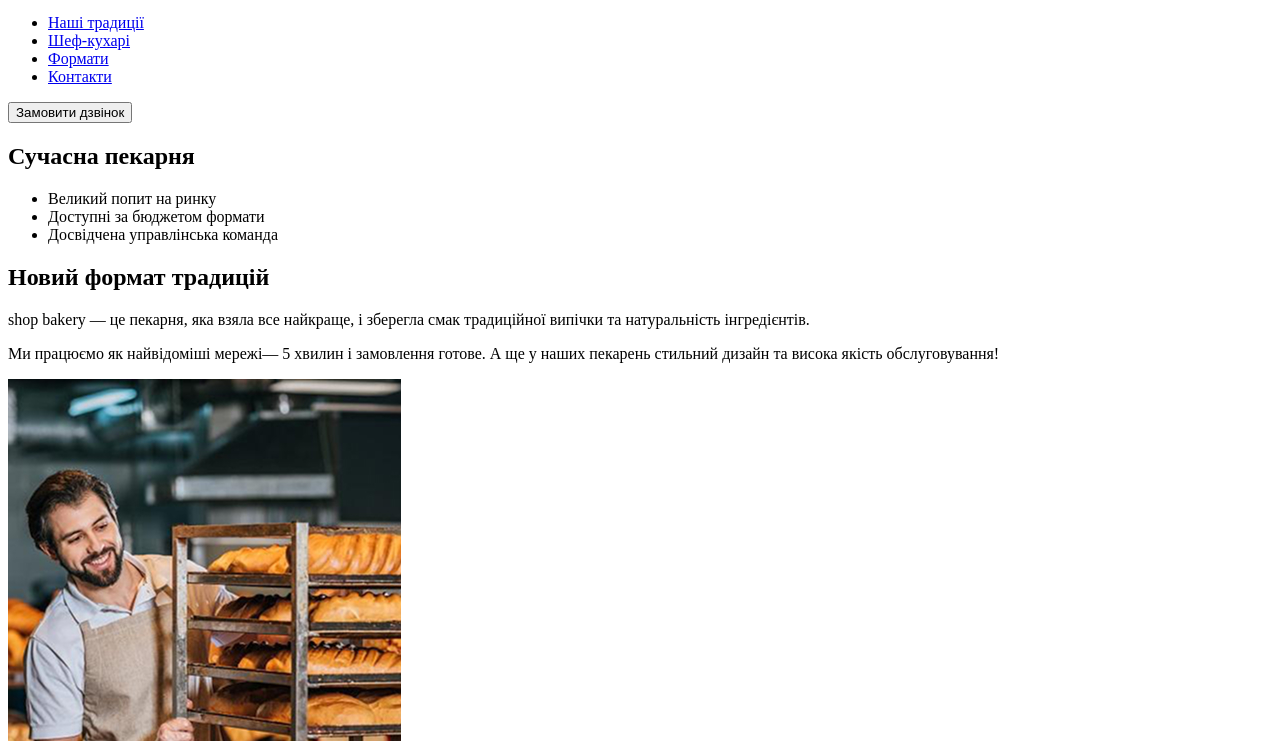
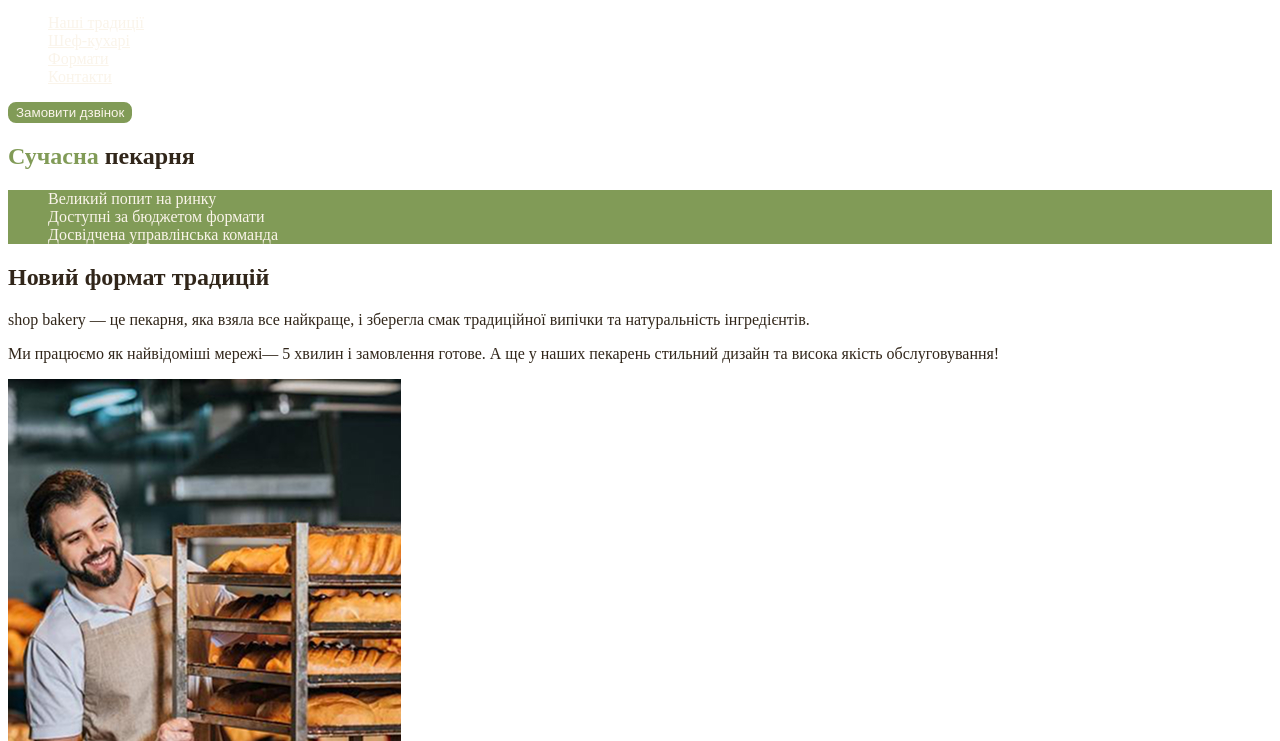
Before and after one commit to 4Davve/genius-learn, a plain HTML site: page index.html in a window 1280 px wide. Shown: the part 59-800 px from the top of the page. Drawn offline with Linux system fonts and the light colour scheme.

Commit message:
Add style.css and css variables

```diff
--- /dev/null
+++ b/css/style.css
@@ -0,0 +1,55 @@
+/* Base */
+
+:root {
+  --color-primay-dark: #31261A;
+  --color-primay-light: #FAF4EA;
+  --color-brand-light: #819B57;
+  --color-brand-dark: #465929;
+}
+
+body {
+  color: var(--color-primay-dark);
+}
+
+ul {
+  list-style-type: none;
+}
+
+/* Button */
+.btn-primary {
+  color: var(--color-primay-light);
+  border:  2px solid var(--color-brand-light);
+  background-color: var(--color-brand-light);
+  border-radius: 8px;
+  cursor: pointer;
+}
+
+.btn-primary:hover {
+  color: var(--color-brand-dark);
+  background-color: transparent;
+}
+
+/* Links */
+.nav-links {
+  color: var(--color-primay-light);
+  transition: color 0.3s ease;
+}
+
+.nav-links:hover {
+  color: var(--color-brand-light);
+}
+
+/* Hero section */
+.hero-title .accent {
+  color: var(--color-brand-light);
+}
+
+/* Advantages section */
+.advantages-ul {
+  color: var(--color-primay-light);
+  background-color: var(--color-brand-light);
+}
+
+.section-title .accent {
+  color: var(--color-brand-dark);
+}
--- a/index.html
+++ b/index.html
@@ -5,6 +5,8 @@
   <meta charset="UTF-8">
   <meta name="viewport" content="width=device-width, initial-scale=1.0">
   <title>Сучасна пекарня</title>
+
+  <link rel="stylesheet" href="./css/style.css">
 </head>
 
 <body>
@@ -14,27 +16,27 @@
         <img src="./img/logo.svg" alt="Магазин Випічки">
       </a>
       <ul>
-        <li><a href="#traditions-section">Наші традиції</a></li>
-        <li><a href="#chefs-section">Шеф-кухарі</a></li>
-        <li><a href="#formats-section">Формати</a></li>
-        <li><a href="#contacts-section">Контакти</a></li>
+        <li><a href="#traditions-section" class="nav-links">Наші традиції</a></li>
+        <li><a href="#chefs-section" class="nav-links">Шеф-кухарі</a></li>
+        <li><a href="#formats-section" class="nav-links">Формати</a></li>
+        <li><a href="#contacts-section" class="nav-links">Контакти</a></li>
       </ul>
     </nav>
-    <button type="button">Замовити дзвінок</button>
+    <button class="btn-primary">Замовити дзвінок</button>
   </header>
   <main>
     <section>
-      <h1>
-        Сучасна пекарня
+      <h1 class="hero-title">
+        <span class="accent">Сучасна</span> пекарня
       </h1>
     </section>
     <section id="traditions-section">
-      <ul>
+      <ul class="advantages-ul">
         <li>Великий попит на ринку</li>
         <li>Доступні за бюджетом формати</li>
         <li>Досвідчена управлінська команда</li>
       </ul>
-      <h2>
+      <h2 class="section-title">
         Новий формат традицій
       </h2>
       <p>
@@ -50,9 +52,9 @@
       <img src="./img/baker-man.jpg" alt="Чоловік випикає хліб з посмішкою">
     </section>
     <section id="chefs-section">
-      <h2>
+      <h2 class="section-title">
         Наші найкращі
-        шеф -кухарі
+        <span class="accent">шеф-кухарі</span>
       </h2>
       <ul>
         <li>
@@ -94,7 +96,7 @@
       </ul>
     </section>
     <section id="formats-section">
-      <h2>
+      <h2 class="section-title">
         Формати
       </h2>
       <ul>
@@ -122,7 +124,7 @@
       </ul>
     </section>
     <section id="contacts-section">
-      <h2>
+      <h2 class="section-title">
         Приєднуйся до
         мережі пекарень
       </h2>
```
